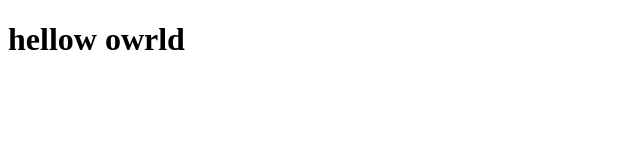
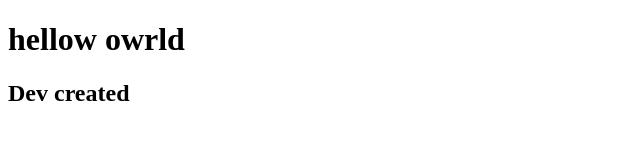
Before and after one commit to nuruzzamanHimel0/demoaccount, a plain HTML site: page index.html in a window 1280 px wide. Shown: the whole page, without its empty margins (0-640 px from the left). Drawn offline with Linux system fonts and the light colour scheme.

Commit message:
ftp-deploy

```diff
--- a/index.html
+++ b/index.html
@@ -7,5 +7,6 @@
 </head>
 <body>
 	<h1>hellow owrld</h1>
+	<h2>Dev created</h2>
 </body>
 </html>
```
Also changed, not shown: 1 other file.
